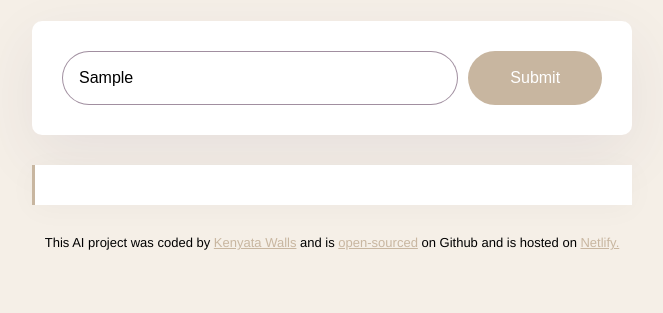
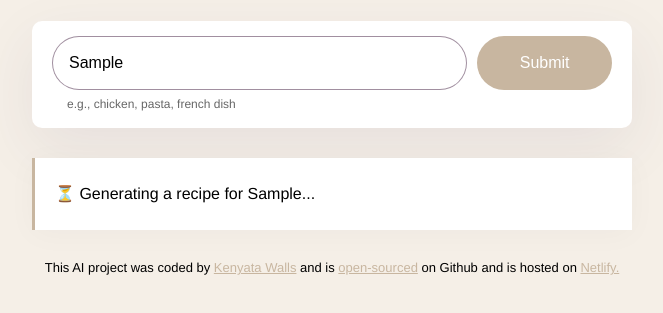
Before and after one commit to beautyncode/recipe-generator, a plain HTML site: page index.html in a window 1280 px wide. Both pictures are taken after typing "Sample" into the empty fields and a click on the input 843 px from the left and 243 px from the top of the page. Shown: the part 165-478 px from the top of the page, without its empty margins (308-971 px from the left). Drawn offline with nearby package versions, Linux system fonts and the light colour scheme; no server answers.

Commit message:
Improved the UX

```diff
--- a/index.html
+++ b/index.html
@@ -14,10 +14,11 @@
       <header>
         <h1>AI Recipe Generator</h1>
         <main>
+          <div class="form-container">
             <form id="recipe-generator-form">
               <input
                 type="text"
-              placeholder="Enter the type of recipe"
+                placeholder="Enter recipe you would like generated"
                 autofocus
                 required
                 autocomplete="off"
@@ -26,7 +27,9 @@
               />
               <input type="submit" class="submit-button" />
             </form>
-          <div class="recipe" id="recipe"></div>
+            <div class="hint">e.g., chicken, pasta, french dish</div>
+          </div>
+          <div class="recipe hidden" id="recipe"></div>
         </main>
       </header>
       <footer>
--- a/src/index.js
+++ b/src/index.js
@@ -13,9 +13,13 @@ function generateRecipe(event) {
   let instructionsInput = document.querySelector("#user-instructions");
   let apiKey = "dcbe9afdd9023a013ceaof19ted4923f";
   let context =
-    "You love to cook and you have an endless supply of recipes to share with others. Your mission is to generate a simple and easy to follow recipe based on the instructions provided. The recipe should be specifically tailored to the instructions and should include step-by-step instructions in HTML format, such as using <p> tags for each step. Sign the recipe with 'AI API Integrations by Kenyata Walls' inside a <strong> element.";
+    "You love to cook and you have an endless supply of recipes to share with others. Your mission is to generate a simple and easy to follow recipe based on the instructions provided. The recipe should be specifically tailored to the instructions and should include step-by-step instructions in HTML format, such as using <p> tags for each step. Underneath the name of the recipe you can also include a short description of the recipe. Sign the recipe with 'AI API Integrations by Kenyata Walls' inside a <strong> element.";
   let prompt = `Generate a recipe for "${instructionsInput.value}".`;
   let apiURL = `https://api.shecodes.io/ai/v1/generate?prompt=${prompt}&context=${context}&key=${apiKey}`;
+
+  let recipeElement = document.querySelector("#recipe");
+  recipeElement.classList.remove("hidden");
+  recipeElement.innerHTML = `<div class="generating"> ⏳ Generating a recipe for ${instructionsInput.value}...</div>`;
 
   console.log("Generating Recipe");
   console.log(`Prompt: ${prompt}`);
--- a/src/style.css
+++ b/src/style.css
@@ -24,13 +24,24 @@ h1 {
   color: #272044;
 }
 
+.form-container {
+  background-color: white;
+  margin-bottom: 30px;
+  border-radius: 10px;
+  padding: 15px 20px;
+  box-shadow: 0px 20px 60px rgba(65, 50, 100, 0.08);
+}
+
 form {
-  padding: 30px;
-  background-color: white;
-  box-shadow: 0px 20px 60px rgba(65, 50, 100, 0.08);
-  border-radius: 10px;
   display: flex;
-  margin-bottom: 30px;
+}
+
+.hint {
+  line-height: 1.5;
+  margin-top: 5px;
+  opacity: 0.6;
+  font-size: 12px;
+  margin-left: 15px;
 }
 
 .instructions {
@@ -63,6 +74,10 @@ form {
   box-shadow: 0px 4px 30px 0px rgba(39, 33, 66, 0.03);
 }
 
+.hidden {
+  display: none;
+}
+
 footer {
   text-align: center;
   font-size: 13px;
@@ -72,3 +87,17 @@ footer {
 .recipe strong {
   color: #c8b6a0;
 }
+
+.generating {
+  animation: blink-animation 1s steps(5, start) infinite;
+}
+@keyframes blink-animation {
+  to {
+    visibility: hidden;
+  }
+}
+@-webkit-keyframes blink-animation {
+  to {
+    visibility: hidden;
+  }
+}
```
Lines whose indentation alone changed are shown as unchanged.
